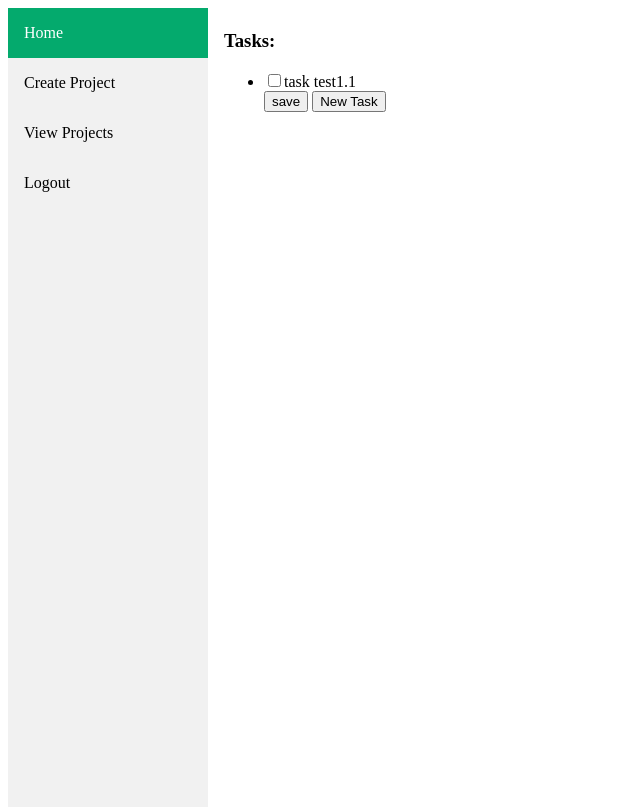
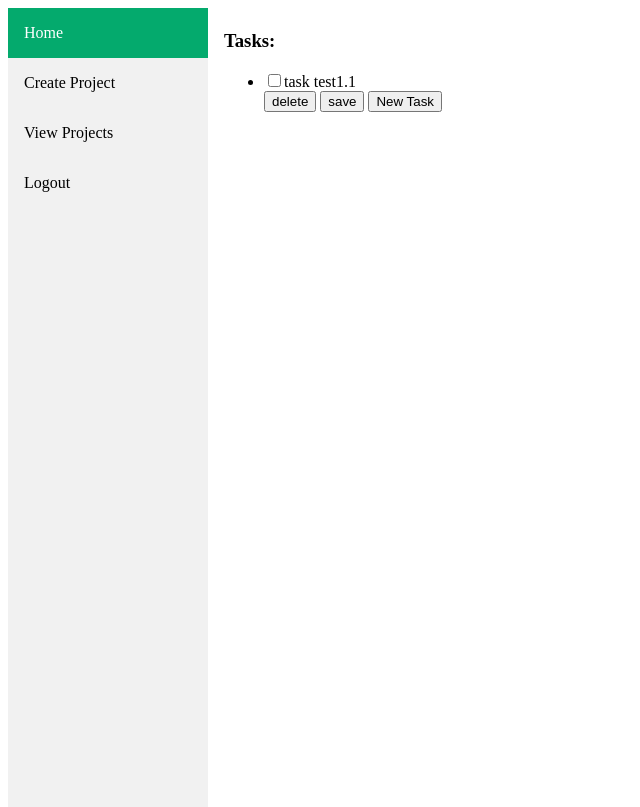
Before and after one commit to asetbxie4tmbnd426tse/projects, a Django app: a page that uses project-management-website/src/projectManagementApp/templates/projectManagementApp/project.html in a window 1280 px wide. Shown: the top 807 px of the page, without its empty margins (0-640 px from the left). Run offline with Django 3.2, Linux system fonts and the light colour scheme; a user stored in the database is signed in; data comes from the database, SQL or seed files in the repository.

Commit message:
add delete button to project.html

```diff
--- a/project-management-website/src/projectManagementApp/templates/projectManagementApp/project.html
+++ b/project-management-website/src/projectManagementApp/templates/projectManagementApp/project.html
@@ -11,9 +11,9 @@
             {% for task in tasks %}
 
                 {% if task.complete  %}
-                    <li><input type="checkbox", value="clicked", name="t{{task.id}}" checked>{{task.title}}</li>
+                    <li><input type="checkbox", value="clicked", name="t{{task.id}}" checked>{{task.title}}</li> <button type="submit", name="deleteT{{task.id}}", value="deleteT{{task.id}}">delete</button>
                 {% else %}
-                    <li><input type="checkbox", value="clicked", name="t{{task.id}}">{{task.title}}</li>
+                    <li><input type="checkbox", value="clicked", name="t{{task.id}}">{{task.title}}</li> <button type="submit", name="deleteT{{task.id}}", value="deleteT{{task.id}}">delete</button>
                 {% endif %}
 
             {% endfor %}
```
